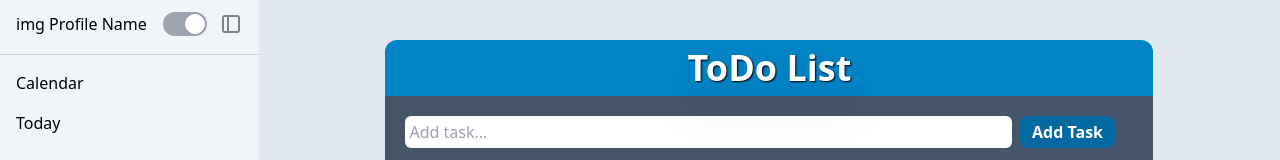
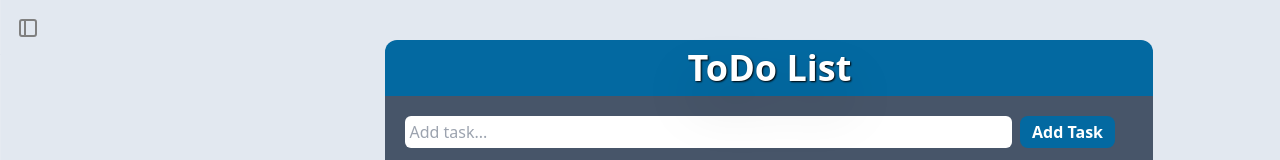
Before and after one commit to Astilion/ToDoApp, a React (Vite) app: page / in a window 1280 px wide. Shown: the top 160 px of the page. Built offline with nearby package versions, Linux system fonts and the light colour scheme; no server answers; the database is empty.

Commit message:
added nav sliding effect

```diff
--- a/src/components/ui/Header.tsx
+++ b/src/components/ui/Header.tsx
@@ -1,6 +1,6 @@
 const Header = () => {
   return (
-    <header className="bg-sky-600 p-2 text-center md:rounded-t-xl">
+    <header className="bg-sky-700 p-2 text-center md:rounded-t-xl">
       <h1 className="text-shadow text-4xl font-bold text-white drop-shadow-2xl">
         ToDo List
       </h1>
--- a/src/components/ui/Navigation/SideNav.tsx
+++ b/src/components/ui/Navigation/SideNav.tsx
@@ -8,38 +8,31 @@ interface SideNavProps {
   handleThemeSwitch: () => void;
 }
 const SideNav = ({ handleThemeSwitch }: SideNavProps) => {
-  const initialNavClasses =
-    "fixed z-20 min-h-full w-full left-0 bg-slate-100 dark:bg-gray-700 dark:text-white md:flex md:w-auto md:flex-col md:left-0 md:relative";
   const [isNavOpen, setIsNavOpen] = useState(false);
-  const [navClasses, setNavClasses] = useState(initialNavClasses);
+
   const toggleNav = () => {
     setIsNavOpen(!isNavOpen);
-
-    const updatedNavClasses = isNavOpen
-      ? "fixed z-20 min-h-full w-full left-0 bg-slate-100 dark:bg-gray-700 dark:text-white md:flex md:w-auto md:flex-col md:left-0 md:relative"
-      : "fixed z-20 min-h-full w-full -left-full bg-slate-100 dark:bg-gray-700 dark:text-white md:flex md:w-auto md:flex-col md:relative";
-    setNavClasses(updatedNavClasses);
-
     console.log(isNavOpen);
   };
   return (
     <>
-      {isNavOpen && (
-        <button className="fixed z-20 m-4" onClick={toggleNav}>
-          <IconLayoutSidebar color={window.innerWidth <= 768 ? "white" : "gray"} />
-        </button>
-      )}
+      <button className="fixed z-20 m-4" onClick={toggleNav}>
+        <IconLayoutSidebar color="gray" />
+      </button>
 
-      <nav className={navClasses}>
+      <nav
+        className={`fixed left-0 z-20 min-h-full w-full bg-slate-100 transition-transform dark:bg-gray-700 dark:text-white md:relative md:left-0 md:flex md:w-auto md:flex-col ${
+          isNavOpen ? "transform-none" : "-translate-x-full"
+        }`}
+      >
         <div className="flex justify-between py-3 md:pl-4">
           <UserProfile />
           <div className="">
             <ThemeSwitch handleThemeSwitch={handleThemeSwitch} />
-            {!isNavOpen && (
-              <button className="mr-4" onClick={toggleNav}>
-                <IconLayoutSidebar color="gray" />
-              </button>
-            )}
+
+            <button className="mr-4" onClick={toggleNav}>
+              <IconLayoutSidebar color="gray" />
+            </button>
           </div>
         </div>
         <div className="mb-2 h-px w-full bg-slate-300 dark:bg-gray-600"></div>
```
